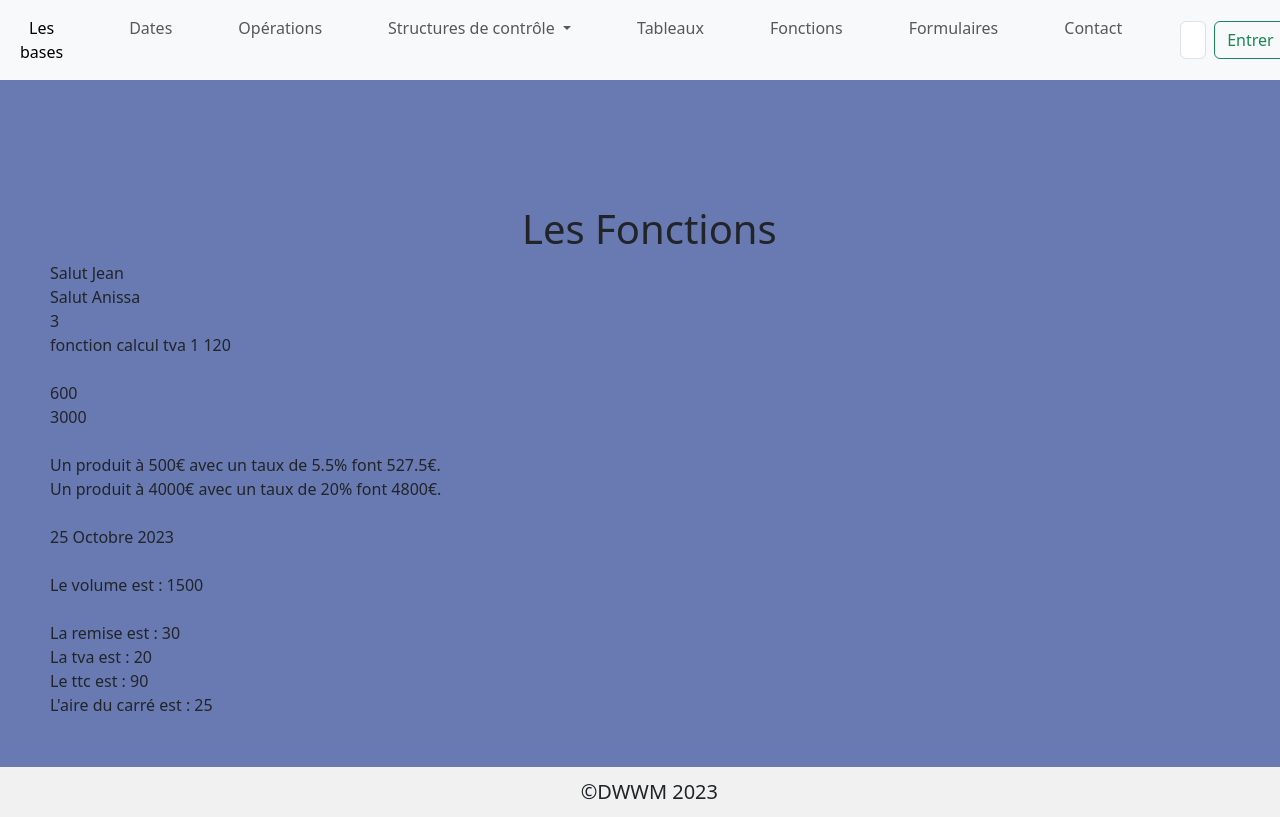
After one commit to AnissaBS/monSite, a PHP site: page /fonction.php in a window 1280 px wide. The commit adds this page. Run offline with PHP 8.4, Linux system fonts and the light colour scheme.

Commit message:
Add files via upload

```diff
--- a/entete.php
+++ b/entete.php
@@ -39,6 +39,12 @@
         <li class="nav-item">
           <a class="nav-link" href="tableau.php">Tableaux</a>
         </li>
+        <li class="nav-item">
+          <a class="nav-link" href="fonction.php">Fonctions</a>
+        </li>
+        <li class="nav-item">
+          <a class="nav-link" href="form.php">Formulaires</a>
+        </li>
         </li>
         <li class="nav-item">
           <a class="nav-link" href="contact.php">Contact</a>
--- /dev/null
+++ b/fonction.php
@@ -0,0 +1,149 @@
+<!DOCTYPE html>
+<html lang="en">
+<head>
+    <meta charset="UTF-8">
+    <meta name="viewport" content="width=device-width, initial-scale=1.0">
+    <link rel="stylesheet" href="styleGrid.css">
+    <title>Document</title>
+</head>
+<body>
+
+<?php
+    include_once('entete.php');
+?>
+
+    <div class="content">
+        <h1>Les Fonctions</h1>
+    <!-- Les fonctions en php
+    /*
+        Une fonction correspond à une série d'instructions qui effectuent une tâche spécifique. Pour exécuter une fonction, il faut appeler la fonction par son nom en plaçant ou non des paramètres. On parle souvent de fonctions personnalisées quand on écrit soi-même les instructions mais on parle aussi de fonction PHP ou prédéfinies qand on utilise une commande qui effectue une tâche, comme par exemple "strval", "strtotime", ou d'autres encore.
+    */-->
+
+    <?php
+    function bonjour(){
+        print("Salut Jean");
+    }
+    bonjour();
+    echo "<br>";
+
+    function bonjour1($prenom){
+        print("Salut ".$prenom);
+    }
+    bonjour1("Anissa");
+
+    // Opérateur numérique dans les fonctions
+    function addition($nbre1, $nbre2){
+        $resultat = $nbre1 + $nbre2;
+        echo "<br>".$resultat;
+    }
+    addition(1, 2);
+    echo "<br>";
+
+
+    function calculTVA(){
+        return 100*1.2;
+    }
+    // J'exécute ma fonction calculTVA en l'appelant
+    echo "fonction calcul tva 1 ".calculTVA()."<br>";
+    echo "<br>";
+
+    function calculTVA2($nombre){
+        return $nombre*1.2;
+    }
+    // Exécuter la fonction
+    echo calculTVA2(500)."<br>";
+    echo calculTVA2(2500)."<br>";
+    echo "<br>";
+
+    function calculTVA3($montant, $taux){
+        return $montant*$taux;
+    }
+    echo "Un produit à 500€ avec un taux de 5.5% font ".calculTVA3(500, 1.055)."€.<br>";
+    echo "Un produit à 4000€ avec un taux de 20% font ".calculTVA3(4000, 1.2)."€.<br>";
+    echo "<br>";
+
+
+    function afficherDate($jr, $mois, $annee){
+        echo $jr." ".$mois." ".$annee;
+    }
+    // Exécution de la fonction
+    afficherDate(25, 'Octobre', 2023);
+    echo "<br><br>";
+
+
+    $a = 10;
+    $b = 5;
+    $c = 30;
+    function volume($largeur, $longueur, $hauteur){
+        echo "Le volume est : ".$largeur*$longueur*$hauteur;
+    }
+    volume($a,$b,$c); // Ou : volume(10,5,30); par exemple
+    echo "<br><br>";
+
+
+    // Notion de PORTEE DE VARIABLE
+
+    /*
+        La portée de variables indique l'emplacement dans lequel elle est accessible. Une variable locale ou globale.
+
+        * Toute variable définie en dehors d'une fonction a une portée globale.
+
+        * Toute fonction définie à l'intérieur d'une fonction aura une portée locale à la fonction. Cela signifie que la variable ne sera accessible qu'au sein de la fonction et sera détruite dès la fin de l'exécution de la dite fonction.
+
+        * Toute variable définie dans une fonction avec le mot clé global sera considérée comme globale et pourra changer de valeur dans les différents scripts.
+    */
+
+    function calcul_remise($h1){
+        global $taux_remise;
+        $taux_remise = 0.3;
+        return $h1 * $taux_remise;
+    }
+
+    // Je définis une fonction qui calcule la tva
+    function calcTVA($h2){
+        global $taux_tva;
+        $taux_tva = 0.2;
+        return $h2*$taux_tva;
+    }
+
+    $ht = 100; // Le hhots taxe
+
+    // Je recupère la mise à déduire
+    $remise = calcul_remise($ht);
+    echo "La remise est : ".$remise."<br>";
+
+    // Je récupère la tva à ajouter
+    $tva = calctva($ht);
+    echo "La tva est : ".$tva."<br>";
+
+    // Calcul ttc
+    $ttc = $ht - $remise+$tva;
+
+    // Je récupère le ttc
+    echo "Le ttc est : ".$ttc."<br>";
+
+    /* Autre exemple :
+    $ht5=100;
+
+    calcul_remise($ht5);
+    calcul_tva($ht5);
+
+    $ttc5=$ht5+$tva5-$remise;
+
+    Echo "La tva est $tva5 la remise $remise et le ttc est $ttc5" */
+
+    function carre($cote){ // Ici, $cote => paramètre
+        echo "L'aire du carré est : ".$cote*$cote;
+    }
+    carre(5); // Ici, on appelle la fonction + l'argument entre parenthèses
+
+    ?>
+
+    </div>
+
+<?php
+    include_once('footer.php');
+?>
+
+</body>
+</html>
```
Also changed, not shown: form.php (added, +60 -0 lines).
